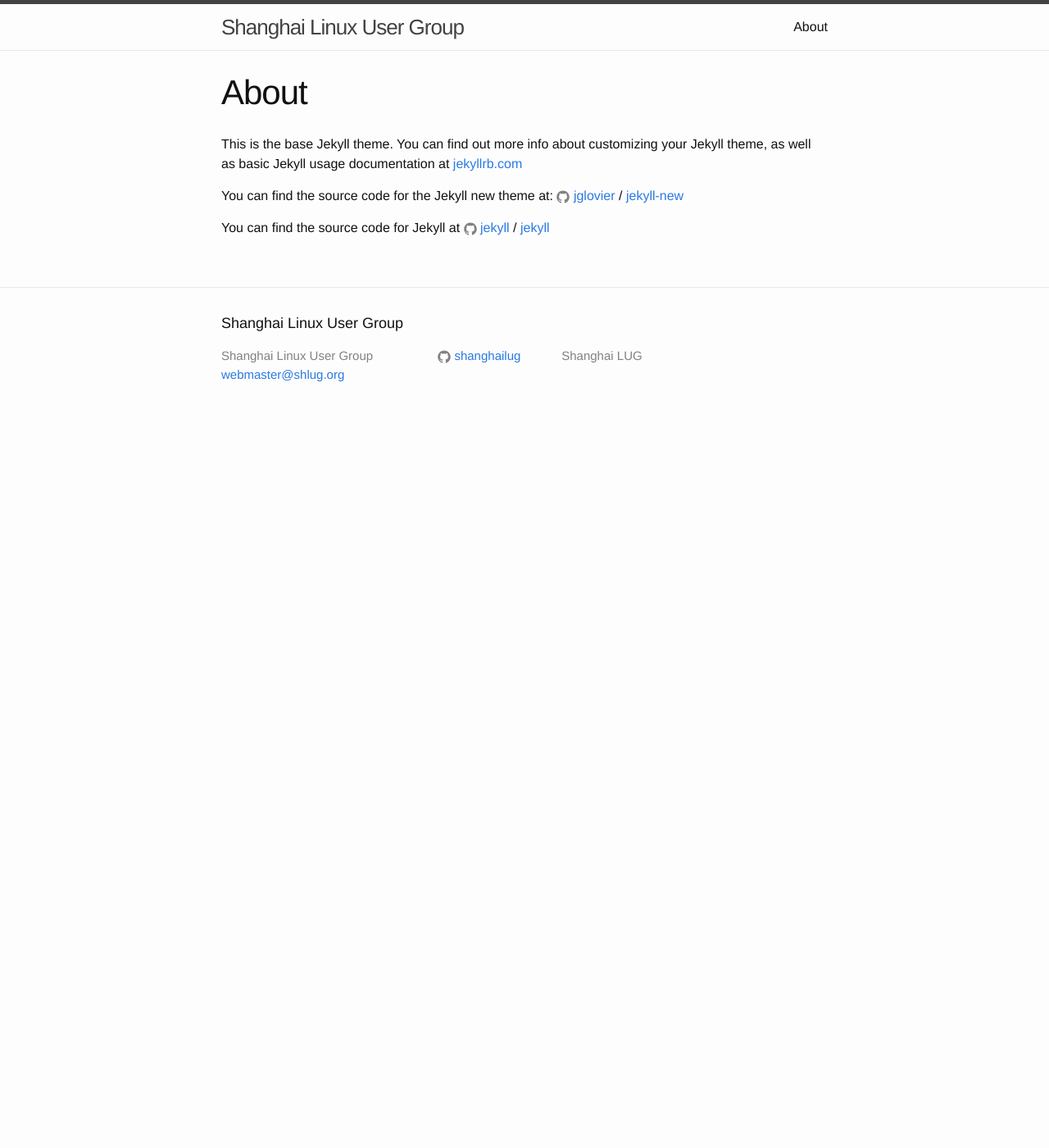
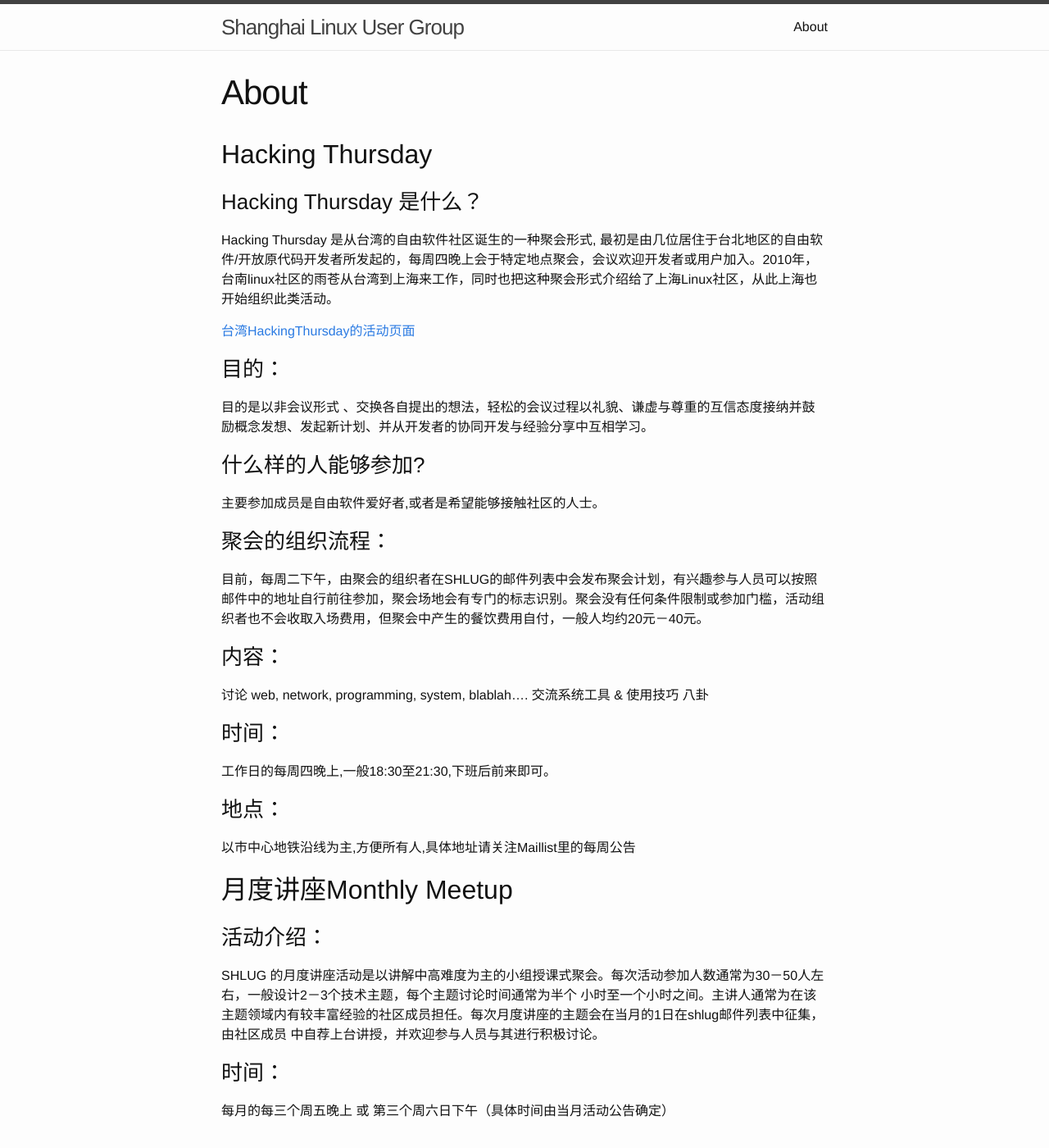
Before and after one commit to shanghailug/shanghailug.github.io, a Jekyll site: the page built from about.md, in a window 1280 px wide and 1400 px high. Shown: the whole window at 82% size. Built offline with Jekyll 4.4.1, drawn with Linux system fonts in a browser that asks for light colours.

Commit message:
improve about page and Gemfile

```diff
--- a/about.md
+++ b/about.md
@@ -4,12 +4,43 @@
 permalink: /about/
 ---
 
-This is the base Jekyll theme. You can find out more info about customizing your Jekyll theme, as well as basic Jekyll usage documentation at [jekyllrb.com](http://jekyllrb.com/)
+## Hacking Thursday
 
-You can find the source code for the Jekyll new theme at:
-{% include icon-github.html username="jglovier" %} /
-[jekyll-new](https://github.com/jglovier/jekyll-new)
+### Hacking Thursday 是什么？
+Hacking Thursday 是从台湾的自由软件社区诞生的一种聚会形式, 最初是由几位居住于台北地区的自由软件/开放原代码开发者所发起的，每周四晚上会于特定地点聚会，会议欢迎开发者或用户加入。2010年，台南linux社区的雨苍从台湾到上海来工作，同时也把这种聚会形式介绍给了上海Linux社区，从此上海也开始组织此类活动。
 
-You can find the source code for Jekyll at
-{% include icon-github.html username="jekyll" %} /
-[jekyll](https://github.com/jekyll/jekyll)
+[台湾HackingThursday的活动页面](https://web.archive.org/web/20150427043147/http://hack.ingday.org/)
+
+### 目的：
+目的是以非会议形式 、交换各自提出的想法，轻松的会议过程以礼貌、谦虚与尊重的互信态度接纳并鼓励概念发想、发起新计划、并从开发者的协同开发与经验分享中互相学习。
+
+
+### 什么样的人能够参加?
+主要参加成员是自由软件爱好者,或者是希望能够接触社区的人士。
+
+
+### 聚会的组织流程：
+目前，每周二下午，由聚会的组织者在SHLUG的邮件列表中会发布聚会计划，有兴趣参与人员可以按照邮件中的地址自行前往参加，聚会场地会有专门的标志识别。聚会没有任何条件限制或参加门槛，活动组织者也不会收取入场费用，但聚会中产生的餐饮费用自付，一般人均约20元－40元。
+
+### 内容：
+讨论 web, network, programming, system, blablah….
+交流系统工具 & 使用技巧
+八卦
+
+
+### 时间：
+工作日的每周四晚上,一般18:30至21:30,下班后前来即可。
+
+
+### 地点：
+以市中心地铁沿线为主,方便所有人,具体地址请关注Maillist里的每周公告
+
+## 月度讲座Monthly Meetup
+
+### 活动介绍：
+
+SHLUG 的月度讲座活动是以讲解中高难度为主的小组授课式聚会。每次活动参加人数通常为30－50人左右，一般设计2－3个技术主题，每个主题讨论时间通常为半个 小时至一个小时之间。主讲人通常为在该主题领域内有较丰富经验的社区成员担任。每次月度讲座的主题会在当月的1日在shlug邮件列表中征集，由社区成员 中自荐上台讲授，并欢迎参与人员与其进行积极讨论。
+
+### 时间：
+
+每月的每三个周五晚上 或 第三个周六日下午（具体时间由当月活动公告确定）
```
Also changed, not shown: Gemfile (added, +24 -0 lines), INSTALL.md (added, +10 -0 lines), CHANGELOG.md (added), 1 other file.
